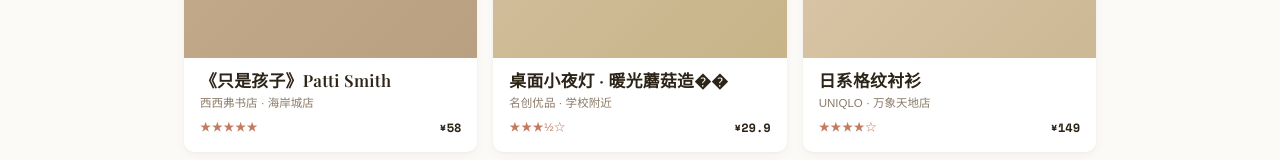
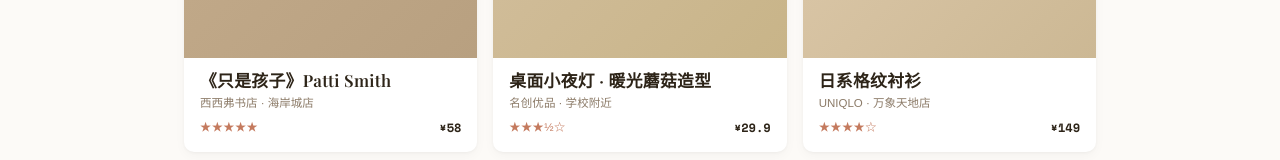
Before and after one commit to jcole666/personal-website, a React (Vite) app: page /food in a window 1280 px wide. Shown: the part 5760-5920 px from the top of the page. Built offline with nearby package versions, Linux system fonts and the light colour scheme; a web font is replaced by a local one.

Commit message:
修复购物部数据文件中乱码字符

```diff
--- a/src/data/food.js
+++ b/src/data/food.js
@@ -418,7 +418,7 @@ const foodData = {
         },
         {
           id: 'sh-5',
-          name: '桌面小夜灯 · 暖光蘑菇造��',
+          name: '桌面小夜灯 · 暖光蘑菇造型',
           shop: '名创优品 · 学校附近',
           location: '学校附近',
           date: '2026-06-30',
```
